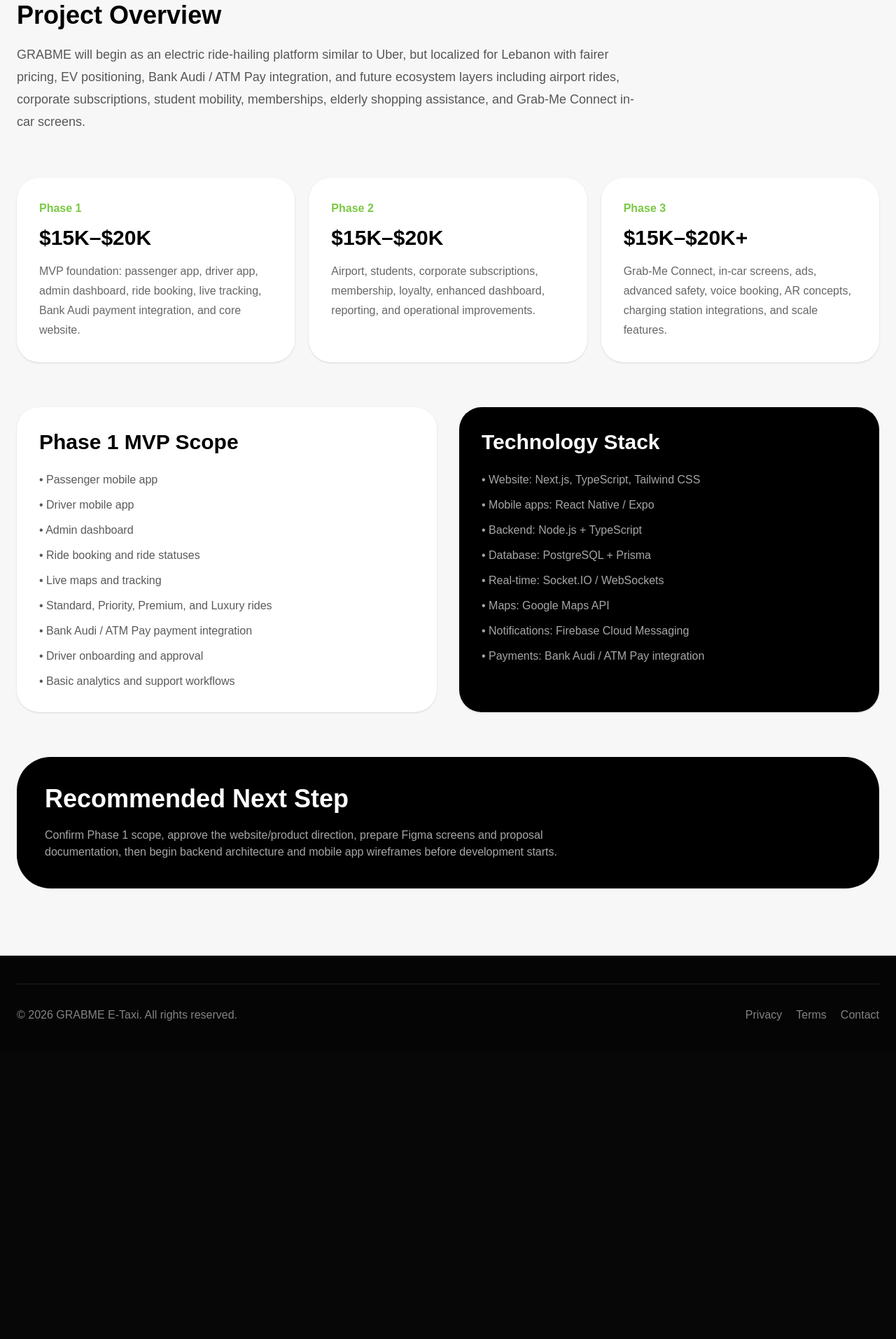
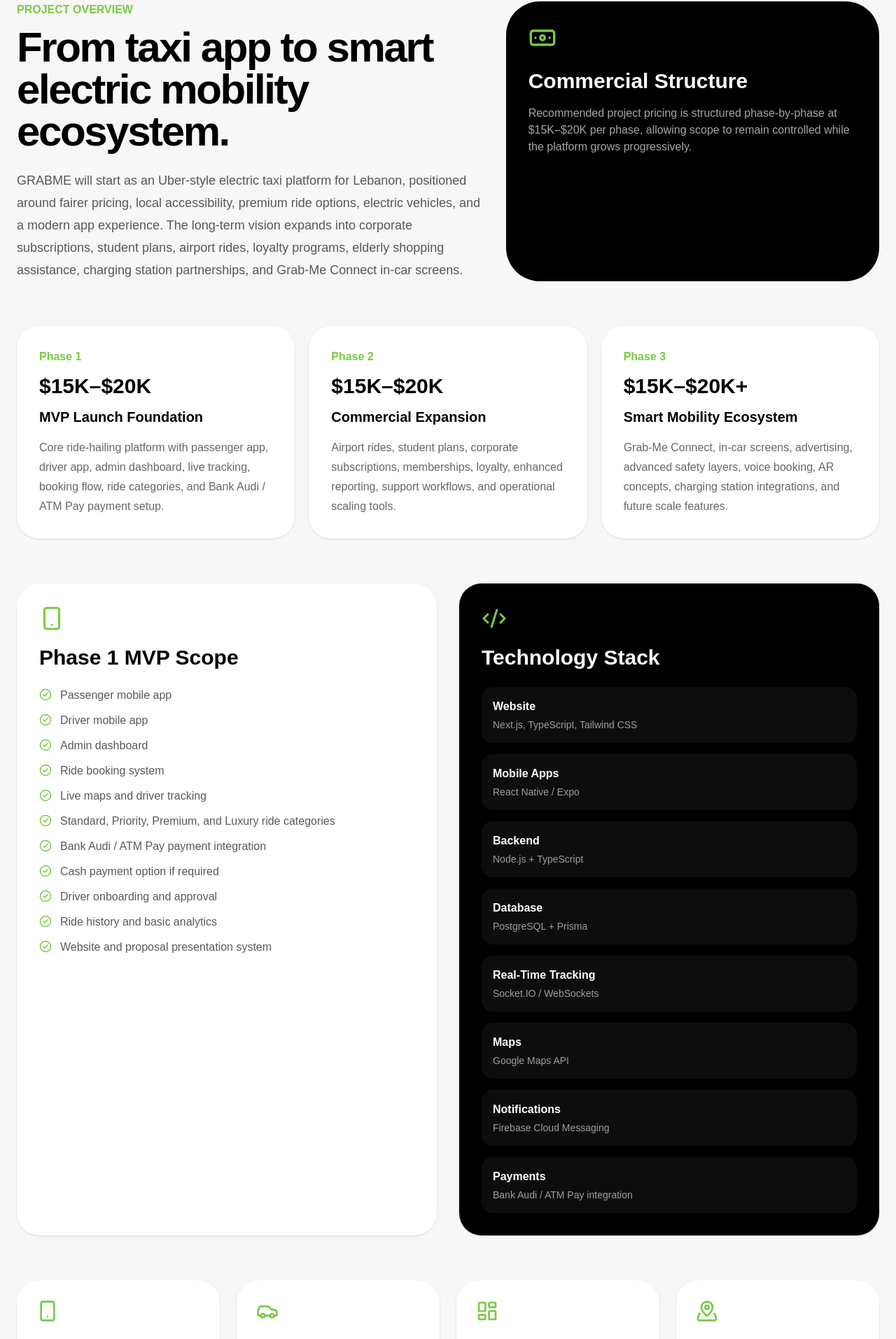
Before and after one commit to Metahaus-Studio/grabme-web, a Next.js app: page /proposal in a window 1280 px wide. Shown: the part 619-2533 px from the top of the page at 70% size. Before the commit the page ends 2122 px from the top, so only its background shows below. Built offline with nearby package versions, Linux system fonts and the light colour scheme.

Commit message:
Polish GRABME proposal page

```diff
--- a/src/app/proposal/page.tsx
+++ b/src/app/proposal/page.tsx
@@ -1,11 +1,75 @@
 import { Navbar } from "@/components/Navbar";
 import { Footer } from "@/components/Footer";
 import { PageHero } from "@/components/PageHero";
+import {
+  Banknote,
+  Car,
+  CheckCircle2,
+  Clock,
+  Code2,
+  CreditCard,
+  LayoutDashboard,
+  MapPinned,
+  Smartphone,
+  Wifi,
+} from "lucide-react";
 
 const phases = [
-  ["Phase 1", "$15K–$20K", "MVP foundation: passenger app, driver app, admin dashboard, ride booking, live tracking, Bank Audi payment integration, and core website."],
-  ["Phase 2", "$15K–$20K", "Airport, students, corporate subscriptions, membership, loyalty, enhanced dashboard, reporting, and operational improvements."],
-  ["Phase 3", "$15K–$20K+", "Grab-Me Connect, in-car screens, ads, advanced safety, voice booking, AR concepts, charging station integrations, and scale features."],
+  {
+    phase: "Phase 1",
+    price: "$15K–$20K",
+    title: "MVP Launch Foundation",
+    text: "Core ride-hailing platform with passenger app, driver app, admin dashboard, live tracking, booking flow, ride categories, and Bank Audi / ATM Pay payment setup.",
+  },
+  {
+    phase: "Phase 2",
+    price: "$15K–$20K",
+    title: "Commercial Expansion",
+    text: "Airport rides, student plans, corporate subscriptions, memberships, loyalty, enhanced reporting, support workflows, and operational scaling tools.",
+  },
+  {
+    phase: "Phase 3",
+    price: "$15K–$20K+",
+    title: "Smart Mobility Ecosystem",
+    text: "Grab-Me Connect, in-car screens, advertising, advanced safety layers, voice booking, AR concepts, charging station integrations, and future scale features.",
+  },
+];
+
+const mvpScope = [
+  "Passenger mobile app",
+  "Driver mobile app",
+  "Admin dashboard",
+  "Ride booking system",
+  "Live maps and driver tracking",
+  "Standard, Priority, Premium, and Luxury ride categories",
+  "Bank Audi / ATM Pay payment integration",
+  "Cash payment option if required",
+  "Driver onboarding and approval",
+  "Ride history and basic analytics",
+  "Website and proposal presentation system",
+];
+
+const stack = [
+  ["Website", "Next.js, TypeScript, Tailwind CSS"],
+  ["Mobile Apps", "React Native / Expo"],
+  ["Backend", "Node.js + TypeScript"],
+  ["Database", "PostgreSQL + Prisma"],
+  ["Real-Time Tracking", "Socket.IO / WebSockets"],
+  ["Maps", "Google Maps API"],
+  ["Notifications", "Firebase Cloud Messaging"],
+  ["Payments", "Bank Audi / ATM Pay integration"],
+];
+
+const future = [
+  "Grab-Me Connect in-car screens",
+  "Student memberships",
+  "Corporate subscriptions",
+  "Airport ride workflows",
+  "Loyalty points and gift cards",
+  "Charging station partnerships",
+  "Siri / Alexa booking",
+  "AR vehicle experience",
+  "Advertising inside vehicle screens",
 ];
 
 export default function ProposalPage() {
@@ -16,55 +80,128 @@
         <PageHero
           eyebrow="PROPOSAL"
           title="GRABME electric mobility platform proposal."
-          text="A phased build plan for launching Lebanon’s smart electric ride platform with fair pricing, premium cars, corporate subscriptions, student rides, airport mobility, Bank Audi payments, and future smart cabin features."
+          text="A phased build plan for launching Lebanon’s smart electric ride platform with fair pricing, electric cars, premium ride categories, corporate subscriptions, student mobility, airport rides, Bank Audi payments, and future smart cabin features."
         />
 
         <section className="bg-[#F7F7F7] px-6 py-24 text-black">
           <div className="mx-auto max-w-7xl space-y-16">
-            <div>
-              <h2 className="text-4xl font-black">Project Overview</h2>
-              <p className="mt-5 max-w-4xl text-lg leading-8 text-black/65">
-                GRABME will begin as an electric ride-hailing platform similar to Uber, but localized for Lebanon with fairer pricing, EV positioning, Bank Audi / ATM Pay integration, and future ecosystem layers including airport rides, corporate subscriptions, student mobility, memberships, elderly shopping assistance, and Grab-Me Connect in-car screens.
-              </p>
+            <div className="grid gap-8 lg:grid-cols-[1fr_0.8fr]">
+              <div>
+                <p className="mb-3 font-semibold text-[#7AC943]">
+                  PROJECT OVERVIEW
+                </p>
+                <h2 className="text-4xl font-black tracking-[-0.04em] md:text-6xl">
+                  From taxi app to smart electric mobility ecosystem.
+                </h2>
+                <p className="mt-6 text-lg leading-8 text-black/65">
+                  GRABME will start as an Uber-style electric taxi platform for
+                  Lebanon, positioned around fairer pricing, local accessibility,
+                  premium ride options, electric vehicles, and a modern app
+                  experience. The long-term vision expands into corporate
+                  subscriptions, student plans, airport rides, loyalty programs,
+                  elderly shopping assistance, charging station partnerships,
+                  and Grab-Me Connect in-car screens.
+                </p>
+              </div>
+
+              <div className="rounded-[3rem] bg-black p-8 text-white">
+                <Banknote className="mb-6 text-[#7AC943]" size={40} />
+                <h3 className="text-3xl font-black">Commercial Structure</h3>
+                <p className="mt-4 text-white/65">
+                  Recommended project pricing is structured phase-by-phase at
+                  $15K–$20K per phase, allowing scope to remain controlled while
+                  the platform grows progressively.
+                </p>
+              </div>
             </div>
 
             <div className="grid gap-5 md:grid-cols-3">
-              {phases.map(([phase, price, text]) => (
-                <div key={phase} className="rounded-[2rem] bg-white p-8 shadow-sm">
-                  <p className="font-semibold text-[#7AC943]">{phase}</p>
-                  <h3 className="mt-3 text-3xl font-black">{price}</h3>
-                  <p className="mt-4 leading-7 text-black/60">{text}</p>
+              {phases.map((item) => (
+                <div key={item.phase} className="rounded-[2rem] bg-white p-8 shadow-sm">
+                  <p className="font-semibold text-[#7AC943]">{item.phase}</p>
+                  <h3 className="mt-3 text-3xl font-black">{item.price}</h3>
+                  <p className="mt-3 text-xl font-black">{item.title}</p>
+                  <p className="mt-4 leading-7 text-black/60">{item.text}</p>
                 </div>
               ))}
             </div>
 
             <div className="grid gap-8 lg:grid-cols-2">
               <div className="rounded-[2rem] bg-white p-8 shadow-sm">
+                <Smartphone className="mb-5 text-[#7AC943]" size={36} />
                 <h2 className="text-3xl font-black">Phase 1 MVP Scope</h2>
                 <ul className="mt-6 space-y-3 text-black/65">
-                  <li>• Passenger mobile app</li>
-                  <li>• Driver mobile app</li>
-                  <li>• Admin dashboard</li>
-                  <li>• Ride booking and ride statuses</li>
-                  <li>• Live maps and tracking</li>
-                  <li>• Standard, Priority, Premium, and Luxury rides</li>
-                  <li>• Bank Audi / ATM Pay payment integration</li>
-                  <li>• Driver onboarding and approval</li>
-                  <li>• Basic analytics and support workflows</li>
+                  {mvpScope.map((item) => (
+                    <li key={item} className="flex gap-3">
+                      <CheckCircle2 className="mt-0.5 shrink-0 text-[#7AC943]" size={18} />
+                      <span>{item}</span>
+                    </li>
+                  ))}
                 </ul>
               </div>
 
               <div className="rounded-[2rem] bg-black p-8 text-white shadow-sm">
+                <Code2 className="mb-5 text-[#7AC943]" size={36} />
                 <h2 className="text-3xl font-black">Technology Stack</h2>
+                <div className="mt-6 space-y-4">
+                  {stack.map(([label, value]) => (
+                    <div key={label} className="rounded-2xl bg-white/5 p-4">
+                      <p className="font-bold text-white">{label}</p>
+                      <p className="mt-1 text-sm text-white/60">{value}</p>
+                    </div>
+                  ))}
+                </div>
+              </div>
+            </div>
+
+            <div className="grid gap-6 md:grid-cols-2 lg:grid-cols-4">
+              {[
+                ["Passenger App", "Booking, ride selection, tracking, payments, history.", Smartphone],
+                ["Driver App", "Availability, ride requests, navigation, earnings.", Car],
+                ["Admin Dashboard", "Drivers, rides, payments, analytics, support.", LayoutDashboard],
+                ["Live Tracking", "Real-time maps, driver movement, ETA, trip status.", MapPinned],
+              ].map(([title, text, Icon]) => (
+                <div key={title as string} className="rounded-[2rem] bg-white p-7 shadow-sm">
+                  <Icon className="mb-5 text-[#7AC943]" size={32} />
+                  <h3 className="text-xl font-black">{title as string}</h3>
+                  <p className="mt-3 text-sm leading-6 text-black/60">{text as string}</p>
+                </div>
+              ))}
+            </div>
+
+            <div className="rounded-[3rem] bg-white p-8 shadow-sm">
+              <CreditCard className="mb-5 text-[#7AC943]" size={38} />
+              <h2 className="text-4xl font-black">Payment Integration</h2>
+              <p className="mt-5 max-w-4xl text-lg leading-8 text-black/65">
+                Phase 1 includes Bank Audi / ATM Pay integration planning and
+                implementation. Final technical feasibility depends on merchant
+                account approval, API access, payment documentation, redirect or
+                SDK requirements, webhook behavior, settlement rules, refund
+                handling, and security requirements from the bank.
+              </p>
+            </div>
+
+            <div className="grid gap-8 lg:grid-cols-2">
+              <div className="rounded-[2rem] bg-black p-8 text-white">
+                <Clock className="mb-5 text-[#7AC943]" size={36} />
+                <h2 className="text-3xl font-black">Estimated Timeline</h2>
                 <ul className="mt-6 space-y-3 text-white/65">
-                  <li>• Website: Next.js, TypeScript, Tailwind CSS</li>
-                  <li>• Mobile apps: React Native / Expo</li>
-                  <li>• Backend: Node.js + TypeScript</li>
-                  <li>• Database: PostgreSQL + Prisma</li>
-                  <li>• Real-time: Socket.IO / WebSockets</li>
-                  <li>• Maps: Google Maps API</li>
-                  <li>• Notifications: Firebase Cloud Messaging</li>
-                  <li>• Payments: Bank Audi / ATM Pay integration</li>
+                  <li>• Discovery, UX flows, and architecture: 2–3 weeks</li>
+                  <li>• Backend and database foundation: 4–6 weeks</li>
+                  <li>• Passenger and driver app development: 6–10 weeks</li>
+                  <li>• Admin dashboard and payment setup: 4–6 weeks</li>
+                  <li>• Testing, deployment, and pilot preparation: 2–4 weeks</li>
+                  <li>• Realistic MVP delivery: 3–5 months</li>
+                </ul>
+              </div>
+
+              <div className="rounded-[2rem] bg-white p-8 shadow-sm">
+                <Wifi className="mb-5 text-[#7AC943]" size={36} />
+                <h2 className="text-3xl font-black">Future Features</h2>
+                <ul className="mt-6 space-y-3 text-black/65">
+                  {future.map((item) => (
+                    <li key={item}>• {item}</li>
+                  ))}
                 </ul>
               </div>
             </div>
@@ -72,7 +209,10 @@
             <div className="rounded-[3rem] bg-black p-10 text-white">
               <h2 className="text-4xl font-black">Recommended Next Step</h2>
               <p className="mt-5 max-w-3xl text-white/65">
-                Confirm Phase 1 scope, approve the website/product direction, prepare Figma screens and proposal documentation, then begin backend architecture and mobile app wireframes before development starts.
+                Confirm Phase 1 scope, approve the current website/product
+                direction, prepare final Figma screens and proposal PDF, then
+                begin backend architecture, database planning, and mobile app
+                wireframes before development starts.
               </p>
             </div>
           </div>
```
